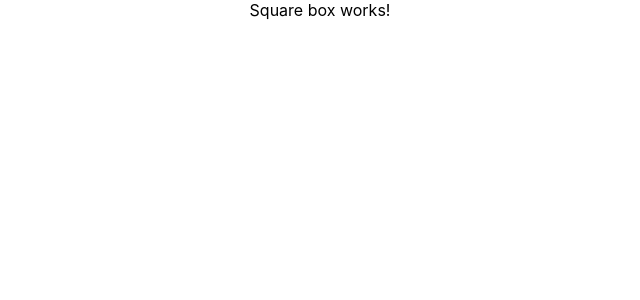
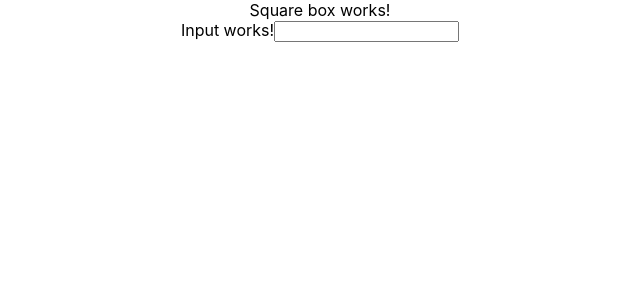
Before and after one commit to hoannguyen02/star-global-challenge-task, a React (Create React App) app: page / in a window 1280 px wide. Shown: the top 300 px of the page, without its empty margins (320-960 px from the left). Built offline with nearby package versions, Linux system fonts and the light colour scheme.

Commit message:
Structure App: Add input component

```diff
--- a/src/App.js
+++ b/src/App.js
@@ -1,11 +1,13 @@
 import React from 'react';
 import './App.css';
 import SquareBox from './Components/SquareBox';
+import Input from './Components/Input';
 
 const App = () => {
     return (
         <div className="App">
             <SquareBox />
+            <Input />
         </div>
     );
 };
--- /dev/null
+++ b/src/Components/Input.js
@@ -0,0 +1,10 @@
+import React from 'react';
+
+const Input = () => (
+    <div className="input">
+        <label>Input works!</label>
+        <input />
+    </div>
+);
+
+export default Input;
```
Also changed, not shown: 1 other file (tests, documents, lock files or other folders).
